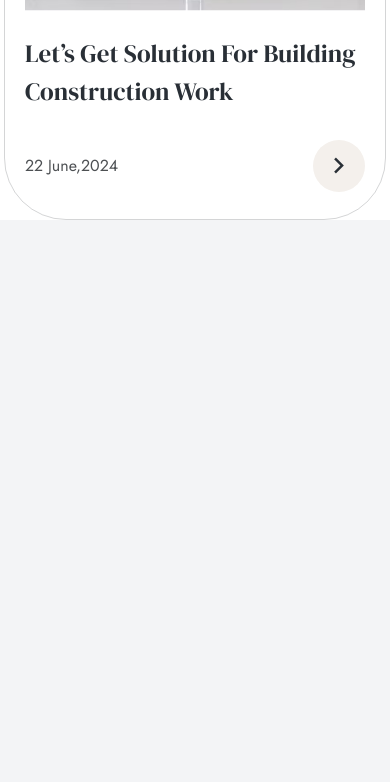
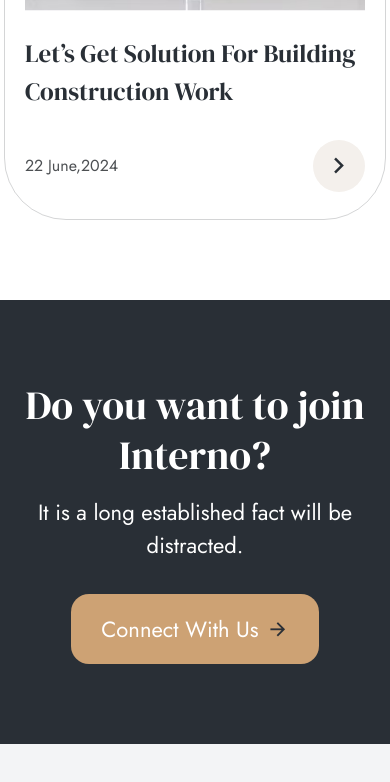
Before and after one commit to Mehedi-irfan/interno, a website: page index.html in a window 390 px wide. Shown: the part 8772-9554 px from the top of the page. Drawn offline with nearby package versions, Linux system fonts and the light colour scheme.

Commit message:
Added Contact Section with responsive

```diff
--- a/index.html
+++ b/index.html
@@ -502,6 +502,23 @@
         </div>
       </section>
       <!-- News section End -->
+      <!-- Contact section start -->
+      <section class="contact mt-[80px] xl:mt-[150px] z-20 relative">
+        <div
+          class="contact__container container mx-auto bg-primary sm:rounded-[70px] py-[80px]"
+        >
+          <div class="contact__text mx-w-[640px] mx-auto text-center">
+            <h2 class="h2 text-white mb-4">Do you want to join Interno?</h2>
+            <p class="text-white mb-8 mx-w-sm xl:mx-w-none mx-auto">
+              It is a long established fact will be distracted.
+            </p>
+            <button class="btn btn-accent mx-auto">
+              Connect With Us <i class="ri-arrow-right-line text-primary"></i>
+            </button>
+          </div>
+        </div>
+      </section>
+      <!-- Contact section End -->
     </main>
 
     <!-- temporary div  -->
```
Also changed, not shown: dist/output.css.
